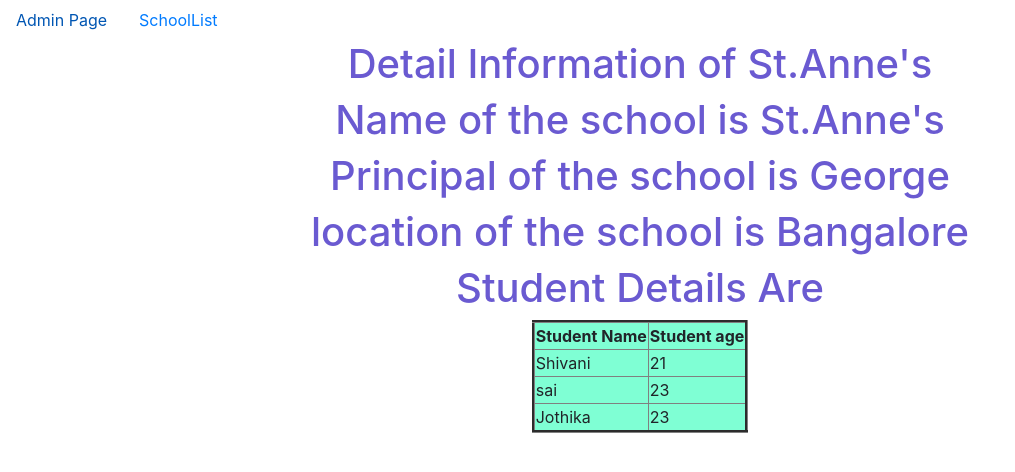
After one commit to AnuBTS123/project38_specific_template, a Django app: page /1/ in a window 1280 px wide. The commit adds this page. Shown: the top 472 px of the page, without its empty margins (0-1015 px from the left). Run offline with Django 4.2, Linux system fonts and the light colour scheme; data comes from the database, SQL or seed files in the repository; both versions use the stored data as it was after the commit.

Commit message:
first commit

```diff
--- a/app/models.py
+++ b/app/models.py
@@ -1,13 +1,17 @@
 from django.db import models
+from django.urls import reverse
+# Create your models here.
 
-# Create your models here.
 class School(models.Model):
     sname=models.CharField(max_length=100)
     sprincipal=models.CharField(max_length=100)
     slocation=models.CharField(max_length=100)
+    def get_absolute_url(self):
+        return reverse('detail',kwargs={'pk':self.pk})
 
     def __str__(self):
         return self.sname
+
 
 class Student(models.Model):
     stname=models.CharField(max_length=100)
--- a/app/views.py
+++ b/app/views.py
@@ -1,9 +1,17 @@
 from django.shortcuts import render
-from django.views.generic import ListView
+from django.http import HttpResponse
+
+# Create your views here.
+from django.views.generic import ListView,DetailView
 from app.models import *
-# Create your views here.
 
 class SchoolList(ListView):
     model=School
     context_object_name='schools'
     ordering=['sname']
+    #queryset=School.objects.filter(id=1)
+    #template_name='app/school_list.html'
+
+class SchoolDetail(DetailView):
+    model=School
+    context_object_name='sclobject'
--- a/project38_specific_template/urls.py
+++ b/project38_specific_template/urls.py
@@ -15,9 +15,11 @@ Including another URLconf
     2. Add a URL to urlpatterns:  path('blog/', include('blog.urls'))
 """
 from django.contrib import admin
-from django.urls import path
+from django.urls import path,re_path
 from app.views import *
 urlpatterns = [
     path('admin/', admin.site.urls),
     path('SchoolList/',SchoolList.as_view(),name='SchoolList'),
+    re_path('(?P<pk>\d+)/',SchoolDetail.as_view(),name='detail'),
+
 ]
--- /dev/null
+++ b/templates/app/dummy.html
@@ -0,0 +1,42 @@
+<!doctype html>
+<html lang="en">
+  <head>
+    <!-- Required meta tags -->
+    <meta charset="utf-8">
+    <meta name="viewport" content="width=device-width, initial-scale=1, shrink-to-fit=no">
+
+    <!-- Bootstrap CSS -->
+    <link rel="stylesheet" href="https://cdn.jsdelivr.net/npm/bootstrap@4.6.2/dist/css/bootstrap.min.css" integrity="sha384-xOolHFLEh07PJGoPkLv1IbcEPTNtaed2xpHsD9ESMhqIYd0nLMwNLD69Npy4HI+N" crossorigin="anonymous">
+{% block title %}
+    <title>Hello, world!</title>
+
+{% endblock %}
+  </head>
+  <body>
+<nav class="nav">
+
+    <a href="{% url 'admin:index' %}" class="nav-link">Admin Page</a>
+    <a href="{% url 'SchoolList' %}" class="nav-link">SchoolList</a>
+
+
+</nav>
+
+
+{% block body_block %}
+
+{% endblock %}
+
+<!-- Optional JavaScript; choose one of the two! -->
+
+    <!-- Option 1: jQuery and Bootstrap Bundle (includes Popper) -->
+    <script src="https://cdn.jsdelivr.net/npm/jquery@3.5.1/dist/jquery.slim.min.js" integrity="sha384-DfXdz2htPH0lsSSs5nCTpuj/zy4C+OGpamoFVy38MVBnE+IbbVYUew+OrCXaRkfj" crossorigin="anonymous"></script>
+    <script src="https://cdn.jsdelivr.net/npm/bootstrap@4.6.2/dist/js/bootstrap.bundle.min.js" integrity="sha384-Fy6S3B9q64WdZWQUiU+q4/2Lc9npb8tCaSX9FK7E8HnRr0Jz8D6OP9dO5Vg3Q9ct" crossorigin="anonymous"></script>
+
+    <!-- Option 2: Separate Popper and Bootstrap JS -->
+    <!--
+    <script src="https://cdn.jsdelivr.net/npm/jquery@3.5.1/dist/jquery.slim.min.js" integrity="sha384-DfXdz2htPH0lsSSs5nCTpuj/zy4C+OGpamoFVy38MVBnE+IbbVYUew+OrCXaRkfj" crossorigin="anonymous"></script>
+    <script src="https://cdn.jsdelivr.net/npm/popper.js@1.16.1/dist/umd/popper.min.js" integrity="sha384-9/reFTGAW83EW2RDu2S0VKaIzap3H66lZH81PoYlFhbGU+6BZp6G7niu735Sk7lN" crossorigin="anonymous"></script>
+    <script src="https://cdn.jsdelivr.net/npm/bootstrap@4.6.2/dist/js/bootstrap.min.js" integrity="sha384-+sLIOodYLS7CIrQpBjl+C7nPvqq+FbNUBDunl/OZv93DB7Ln/533i8e/mZXLi/P+" crossorigin="anonymous"></script>
+    -->
+  </body>
+</html>
--- /dev/null
+++ b/templates/app/school_detail.html
@@ -0,0 +1,40 @@
+{% extends 'app/dummy.html' %}
+
+{% block title %}
+    <title>School Detail</title>
+    <style>
+        h1
+        {
+            color: rgb(106, 90, 209);
+        }
+        table
+        {
+            background-color: aquamarine;
+        }
+    </style>
+{% endblock %}
+
+{% block body_block %}
+    <center>
+        <h1>Detail Information of {{sclobject.sname}}</h1>
+        <h1>Name of the school is {{sclobject.sname}}</h1>
+        <h1>Principal of the school is {{sclobject.sprincipal}}</h1>
+        <h1>location of the school is {{sclobject.slocation}}</h1>
+
+<h1>Student Details Are</h1>
+
+<table border="3px">
+    <tr>
+        <th>Student Name</th>
+        <th>Student age</th>
+    </tr>
+
+    {% for st in sclobject.students.all %}
+        <tr>
+            <td>{{st.stname}}</td>
+            <td>{{st.stage}}</td>
+        </tr>
+    {% endfor %}
+</table>
+    </center>
+{% endblock %}
```
Also changed, not shown: templates/app/school_list.html (+12 -20 lines), db.sqlite3.
